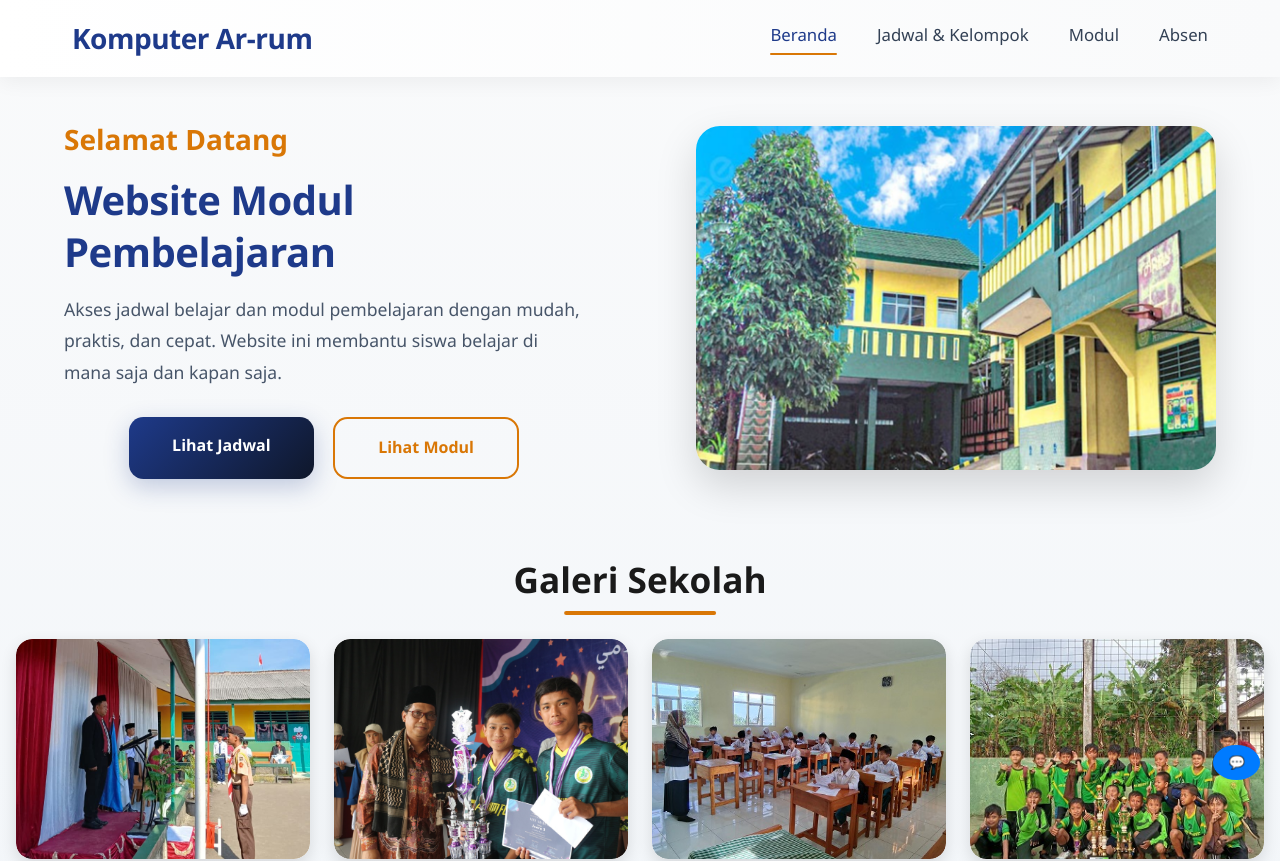
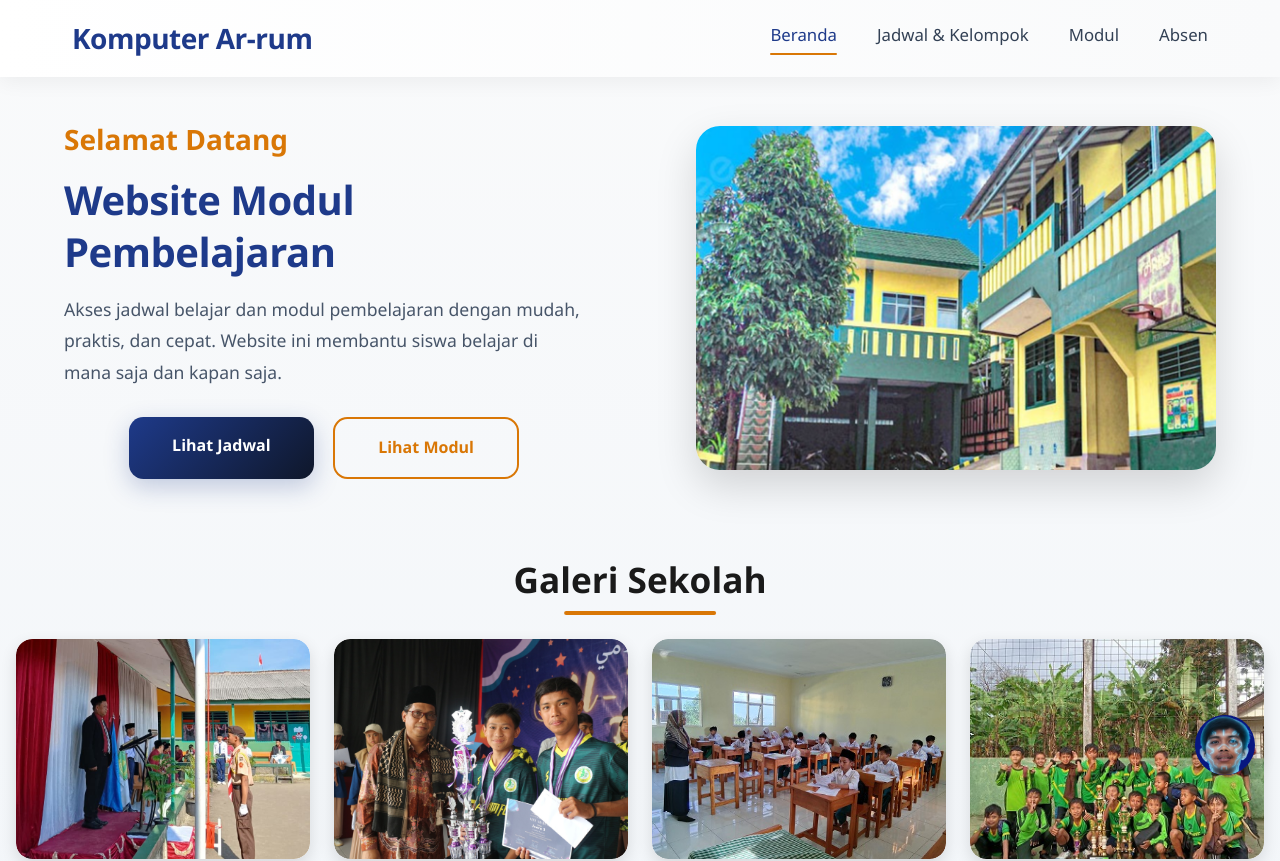
Before and after one commit to syahrulweb/ITCLUB-WP, a React (Vite) app: page /#/ in a window 1280 px wide. Shown: the top 861 px of the page. Built offline with nearby package versions, Linux system fonts and the light colour scheme.

Commit message:
style chatbot

```diff
--- a/src/components/ChatbotWidget.jsx
+++ b/src/components/ChatbotWidget.jsx
@@ -1,36 +1,66 @@
 import { useState } from "react";
-import Chatbot from "../pages/Chatbot"; // ✅ konsisten
+import Chatbot from "../pages/Chatbot";
 
 export default function ChatbotWidget() {
   const [open, setOpen] = useState(false);
 
+  const styles = {
+    container: {
+      position: "fixed",
+      bottom: "25px",
+      right: "25px",
+      zIndex: 1000,
+      display: "flex",
+      flexDirection: "column",
+      alignItems: "flex-end",
+      gap: "12px",
+    },
+    panel: {
+      width: "320px",
+      height: "450px",
+      borderRadius: "1rem",
+      overflow: "hidden",
+      boxShadow: "0 12px 28px rgba(0,0,0,0.25)",
+      transform: open ? "scaleY(1)" : "scaleY(0)",
+      transformOrigin: "bottom",
+      transition: "transform 0.3s ease",
+    },
+    toggleBtn: {
+      width: "60px",
+      height: "60px",
+      borderRadius: "50%",
+      background: "#071780ff",
+      border: "none",
+      cursor: "pointer",
+      boxShadow: "0 6px 20px rgba(0,0,0,0.3)",
+      display: "flex",
+      alignItems: "center",
+      justifyContent: "center",
+      overflow: "hidden",
+      transition: "transform 0.2s ease",
+    },
+    toggleImg: {
+      width: "100%",
+      height: "100%",
+      objectFit: "cover",
+      borderRadius: "50%",
+    },
+  };
+
   return (
-    <div style={{ position: "fixed", bottom: "20px", right: "20px", zIndex: 1000 }}>
-      {open && (
-        <div style={{
-          width: "300px",
-          height: "400px",
-          background: "#fff",
-          border: "1px solid #ccc",
-          borderRadius: "10px",
-          boxShadow: "0 4px 10px rgba(0,0,0,0.2)"
-        }}>
-          <Chatbot />
-        </div>
-      )}
+    <div style={styles.container}>
+      <div style={styles.panel}>{open && <Chatbot />}</div>
       <button
+        style={styles.toggleBtn}
         onClick={() => setOpen(!open)}
-        style={{
-          marginTop: "10px",
-          padding: "10px 15px",
-          borderRadius: "50%",
-          background: "#007bff",
-          color: "#fff",
-          border: "none",
-          cursor: "pointer"
-        }}
+        onMouseEnter={(e) => (e.currentTarget.style.transform = "scale(1.1)")}
+        onMouseLeave={(e) => (e.currentTarget.style.transform = "scale(1)")}
       >
-        💬
+        <img
+          src={import.meta.env.BASE_URL + "images/bot.png"}
+          alt="chatbot toggle"
+          style={styles.toggleImg}
+        />
       </button>
     </div>
   );
--- a/src/pages/Chatbot.jsx
+++ b/src/pages/Chatbot.jsx
@@ -2,13 +2,16 @@ import { useState, useRef, useEffect } from "react";
 
 export default function Chatbot() {
   const [messages, setMessages] = useState([
-    { sender: "bot", text: "💬 Hai, aku chatbot. Mau nanya apa?" },
+    {
+      sender: "bot",
+      text: "Hai, aku Ayuy AI. Mau nanya apa?",
+      image: import.meta.env.BASE_URL + "images/bot.png",
+    },
   ]);
   const [input, setInput] = useState("");
   const [loading, setLoading] = useState(false);
   const chatEndRef = useRef(null);
 
-  // auto scroll ke bawah tiap ada pesan baru
   useEffect(() => {
     chatEndRef.current?.scrollIntoView({ behavior: "smooth" });
   }, [messages]);
@@ -22,32 +25,139 @@ export default function Chatbot() {
     setLoading(true);
 
     try {
-      const res = await fetch("https://chatbot-backend-nine-omega.vercel.app/api/chat", {
-        method: "POST",
-        headers: { "Content-Type": "application/json" },
-        body: JSON.stringify({ message: input }),
-      });
-
+      const res = await fetch(
+        "https://chatbot-backend-nine-omega.vercel.app/api/chat",
+        {
+          method: "POST",
+          headers: { "Content-Type": "application/json" },
+          body: JSON.stringify({ message: input }),
+        }
+      );
       const data = await res.json();
       setMessages((prev) => [
         ...prev,
-        { sender: "bot", text: data.reply || "⚠️ Error dari bot" },
+        {
+          sender: "bot",
+          text: data.reply || "⚠️ Error dari bot",
+          image: import.meta.env.BASE_URL + "images/bot.png",
+        },
       ]);
     } catch (err) {
       console.error(err);
       setMessages((prev) => [
         ...prev,
-        { sender: "bot", text: "⚠️ Gagal connect ke backend" },
+        {
+          sender: "bot",
+          text: "⚠️ Gagal connect ke backend",
+          image: import.meta.env.BASE_URL + "images/bot.png",
+        },
       ]);
     } finally {
       setLoading(false);
     }
   };
 
+  const styles = {
+    container: {
+      display: "flex",
+      flexDirection: "column",
+      height: "100%",
+      borderRadius: "1rem",
+      overflow: "hidden",
+      fontFamily: "'Segoe UI', sans-serif",
+      background: "#f9fafb",
+      boxShadow: "0 12px 28px rgba(0,0,0,0.2)",
+    },
+    header: {
+      display: "flex",
+      alignItems: "center",
+      gap: "10px",
+      justifyContent: "center",
+      background: "linear-gradient(135deg, #1e3a8a, #0f172a)",
+      color: "#fff",
+      padding: "14px",
+      fontWeight: 500,
+      fontSize: "1.25rem",
+      boxShadow: "0 2px 6px rgba(0,0,0,0.15)",
+    },
+    // headerImage: {
+    //   width: "32px",
+    //   height: "32px",
+    //   borderRadius: "50%",
+    //   background: "#ffffffff",
+    // },
+    chatBox: {
+      flex: 1,
+      overflowY: "auto",
+      padding: "12px",
+      display: "flex",
+      flexDirection: "column",
+      gap: "6px",
+      background: "#f5f7fa",
+    },
+    message: {
+      padding: "10px 14px",
+      borderRadius: "20px",
+      maxWidth: "75%",
+      wordWrap: "break-word",
+      fontSize: "0.95rem",
+      lineHeight: 1.4,
+      display: "flex",
+      alignItems: "center",
+      gap: "8px",
+    },
+    user: {
+      alignSelf: "flex-end",
+      background: "#1e3a8a",
+      color: "#fff",
+      boxShadow: "0 2px 6px rgba(30,58,138,0.25)",
+      justifyContent: "flex-end",
+    },
+    bot: {
+      alignSelf: "flex-start",
+      background: "#e5e5ea",
+      color: "#0f172a",
+      justifyContent: "flex-start",
+    },
+    botImage: {
+      width: "28px",
+      height: "28px",
+      borderRadius: "50%",
+    },
+    inputBox: {
+      display: "flex",
+      gap: "8px",
+      padding: "12px",
+      borderTop: "1px solid #ddd",
+      background: "#ffffffff",
+    },
+    input: {
+      flex: 1,
+      padding: "10px 14px",
+      borderRadius: "25px",
+      border: "1px solid #ccc",
+      outline: "none",
+      fontSize: "0.95rem",
+    },
+    button: {
+      padding: "10px 16px",
+      border: "none",
+      borderRadius: "25px",
+      background: "linear-gradient(135deg, #1e3a8a, #0f172a)",
+      color: "#fff",
+      cursor: "pointer",
+      fontWeight: 600,
+      transition: "all 0.3s ease",
+      boxShadow: "0 4px 12px rgba(30,58,138,0.25)",
+    },
+  };
+
   return (
     <div style={styles.container}>
-      <div style={styles.header}>🤖 Chatbot</div>
-
+      <div style={styles.header}>
+        {/* <img src={import.meta.env.BASE_URL + "images/bot.png"} alt="bot" style={styles.headerImage} /> */}
+        <span>YuyAI</span>
+      </div>
       <div style={styles.chatBox}>
         {messages.map((msg, i) => (
           <div
@@ -57,12 +167,14 @@ export default function Chatbot() {
               ...(msg.sender === "user" ? styles.user : styles.bot),
             }}
           >
-            {msg.text}
+            {msg.sender === "bot" && msg.image && (
+              <img src={msg.image} alt="bot" style={styles.botImage} />
+            )}
+            <span>{msg.text}</span>
           </div>
         ))}
         <div ref={chatEndRef} />
       </div>
-
       <div style={styles.inputBox}>
         <input
           style={styles.input}
@@ -78,67 +190,3 @@ export default function Chatbot() {
     </div>
   );
 }
-
-const styles = {
-  container: {
-    display: "flex",
-    flexDirection: "column",
-    height: "100%",
-  },
-  header: {
-    background: "#007bff",
-    color: "#fff",
-    padding: "10px",
-    textAlign: "center",
-    fontWeight: "bold",
-    borderTopLeftRadius: "10px",
-    borderTopRightRadius: "10px",
-  },
-  chatBox: {
-    flex: 1,
-    overflowY: "auto",
-    padding: "10px",
-    background: "#f9f9f9",
-  },
-  message: {
-    padding: "8px 12px",
-    borderRadius: "15px",
-    marginBottom: "6px",
-    maxWidth: "75%",
-    wordWrap: "break-word",
-    fontSize: "14px",
-  },
-  user: {
-    alignSelf: "flex-end",
-    background: "#007bff",
-    color: "#fff",
-  },
-  bot: {
-    alignSelf: "flex-start",
-    background: "#e5e5ea",
-    color: "#000",
-  },
-  inputBox: {
-    display: "flex",
-    gap: "5px",
-    padding: "10px",
-    borderTop: "1px solid #ddd",
-  },
-  input: {
-    flex: 1,
-    padding: "8px",
-    borderRadius: "20px",
-    border: "1px solid #ccc",
-    outline: "none",
-    fontSize: "14px",
-  },
-  button: {
-    padding: "8px 12px",
-    border: "none",
-    borderRadius: "20px",
-    background: "#007bff",
-    color: "#fff",
-    cursor: "pointer",
-    fontSize: "14px",
-  },
-};
```
Also changed, not shown: public/images/bot.png (added).
